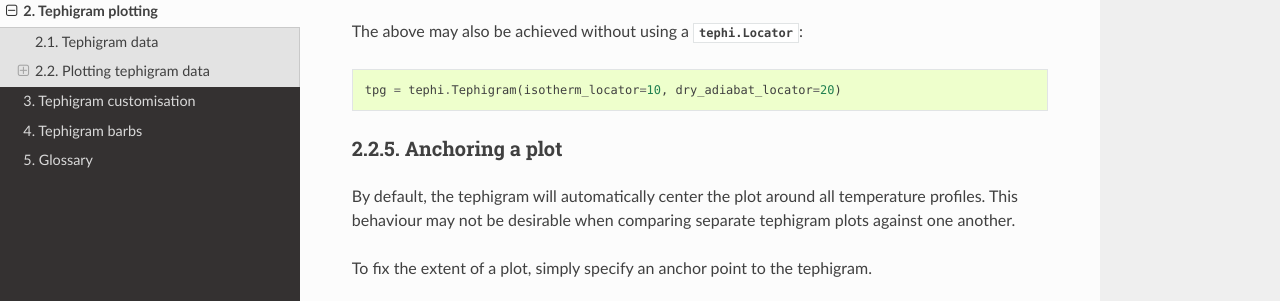
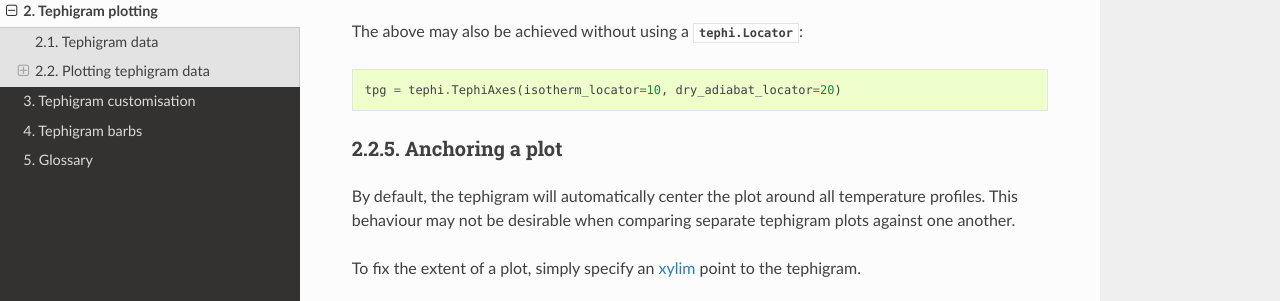
Before and after one commit to SciTools/tephi, a Sphinx documentation site: the page built from docs/source/plotting.rst, in a window 1280 px wide and 900 px high, scrolled down 2745 px, cut to the strip 306-607 px from the top of the window. Built offline with Sphinx 7.4.7 and the Read the Docs theme 3.1.0, drawn with Linux system fonts in a browser that asks for light colours; pages that are not in the unit, such as notebooks, are missing from menus.

Commit message:
further doctests

```diff
--- a/docs/source/plotting.rst
+++ b/docs/source/plotting.rst
@@ -185,13 +185,13 @@ However, fixed axis tick locations can easily be configured for either axis if r
    dew_point = os.path.join(tephi.DATA_DIR, 'dews.txt')
    dew_data = tephi.loadtxt(dew_point, column_titles=('pressure', 'dewpoint'))
    dews = zip(dew_data.pressure, dew_data.dewpoint)
-   tpg = tephi.Tephigram(isotherm_locator=tephi.Locator(10), dry_adiabat_locator=tephi.Locator(20))
+   tpg = tephi.TephiAxes(isotherm_locator=tephi.Locator(10), dry_adiabat_locator=tephi.Locator(20))
    tpg.plot(dews)
    plt.show()
 
 The above may also be achieved without using a :class:`tephi.Locator`::
 
-   tpg = tephi.Tephigram(isotherm_locator=10, dry_adiabat_locator=20)
+   tpg = tephi.TephiAxes(isotherm_locator=10, dry_adiabat_locator=20)
 
 
 .. _plot-anchor:
@@ -202,7 +202,7 @@ Anchoring a plot
 By default, the tephigram will automatically center the plot around all temperature profiles. This behaviour may not be desirable
 when comparing separate tephigram plots against one another.
 
-To fix the extent of a plot, simply specify an :term:`anchor` point to the tephigram.
+To fix the extent of a plot, simply specify an :term:`xylim` point to the tephigram.
 
 .. plot::
    :include-source:
@@ -216,6 +216,6 @@ To fix the extent of a plot, simply specify an :term:`anchor` point to the tephi
    dew_point = os.path.join(tephi.DATA_DIR, 'dews.txt')
    dew_data = tephi.loadtxt(dew_point, column_titles=('pressure', 'dewpoint'))
    dews = zip(dew_data.pressure, dew_data.dewpoint)
-   tpg = tephi.Tephigram(anchor=[(1000, 0), (300, 0)])
+   tpg = tephi.TephiAxes(xylim=[(1000, 0), (300, 0)])
    tpg.plot(dews)
    plt.show()
--- a/tephi/__init__.py
+++ b/tephi/__init__.py
@@ -185,7 +185,7 @@ class Locator(object):
             >>> from tephi import Locator
             >>> locator = Locator(10)
             >>> locator(-45, 23)
-            (array([-50, -40, -30, -20, -10,   0,  10,  20]), 8, 1)
+            (array([-50, -40, -30, -20, -10,   0,  10,  30]), 9, 1)
 
         Args:
 
```
